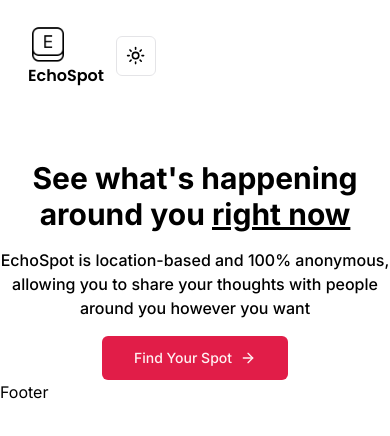
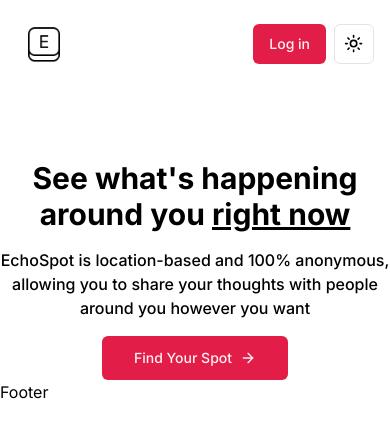
Before and after one commit to WillGraham36/echo-spot, a Next.js app: page / in a window 390 px wide. Shown: the top 436 px of the page. Built offline with nearby package versions, Linux system fonts and the light colour scheme.

Commit message:
build: added navbar, login and logo buttons, responsive on mobile

```diff
--- a/app/(landing)/_components/Logo.tsx
+++ b/app/(landing)/_components/Logo.tsx
@@ -10,14 +10,14 @@
 
 const Logo = () => {
     return (
-        <div className=" md:flex items-center gap-x-2 dark:bg-primary rounded-full p-2 px-3">
+        <div className="flex items-center gap-x-2 dark:bg-primary rounded-full py-2 md:pl-3 md:pr-7 px-2">
             <Image
                 src="/logo.png"
                 alt="EchoSpot logo"
                 width={40}
                 height={40}
             />
-            <p className={cn("font-semibold", font.className)}>
+            <p className={cn("font-semibold hidden md:block", font.className)}>
                 EchoSpot
             </p>
         </div>
--- a/app/(landing)/_components/Navbar.tsx
+++ b/app/(landing)/_components/Navbar.tsx
@@ -1,11 +1,17 @@
 import { ModeToggle } from "@/components/theme-mode-toggle"
 import Logo from "./Logo"
+import { Button } from "@/components/ui/button"
 
 const Navbar = () => {
     return (
-        <div className="z-50 fixed top-0 flex items-center w-full p-4">
+        <div className="z-50 fixed top-0 flex items-center justify-between w-full p-4">
             <Logo />
-            <ModeToggle />
+            <div className="flex items-center gap-x-2">
+                <Button>
+                    Log in
+                </Button>
+                <ModeToggle />
+            </div>
         </div>
     )
 }
```
